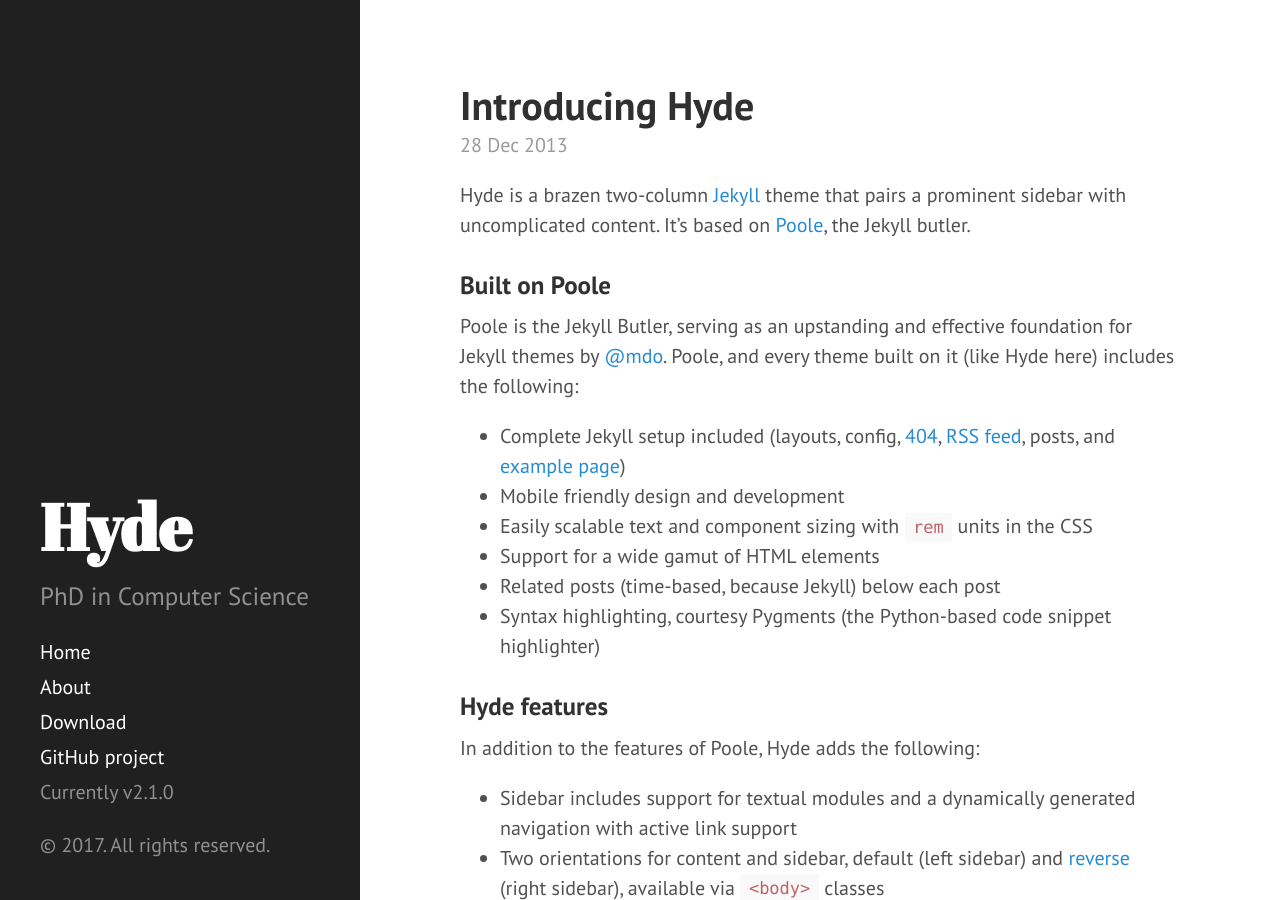
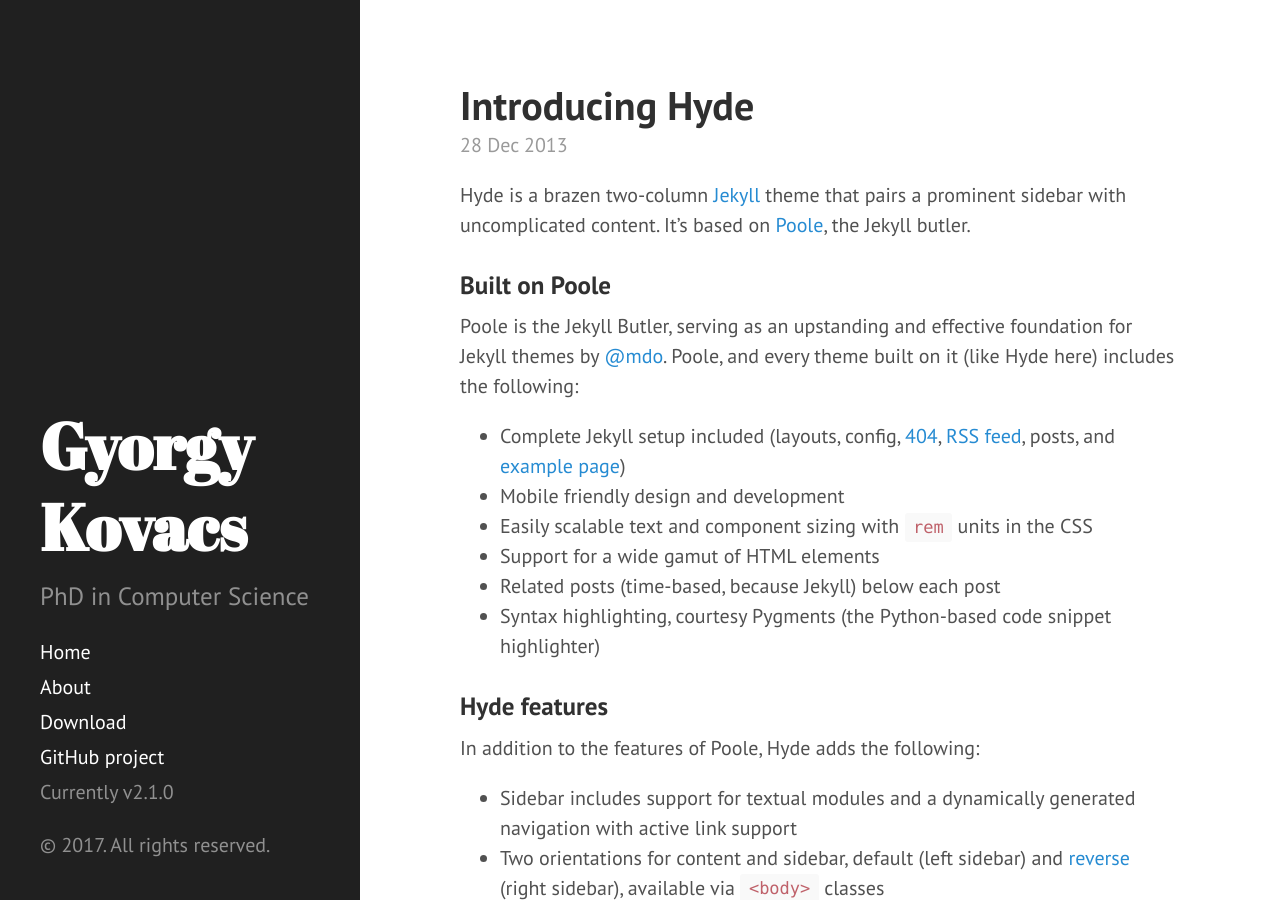
Before and after one commit to gykovacs/gykovacs.github.io, a Jekyll site: the page built from index.html, in a window 1280 px wide and 900 px high. Built offline with Jekyll 4.4.1, drawn with Linux system fonts in a browser that asks for light colours; Markdown is read by kramdown in place of the engine named in the settings; the list of posts is cut into pages by our own code.

Commit message:
name change

```diff
--- a/_config.yml
+++ b/_config.yml
@@ -7,7 +7,7 @@
 relative_permalinks: false
 
 # Setup
-title:            Hyde
+title:            'Gyorgy Kovacs'
 tagline:          'Gyorgy Kovacs'
 #description:      'A brazen two-column <a href="http://jekyllrb.com" target="_blank">Jekyll</a> theme that pairs a prominent sidebar with uncomplicated content. Made by <a href="https://twitter.com/mdo" target="_blank">@mdo</a>.'
 description:	   'PhD in Computer Science'
```
